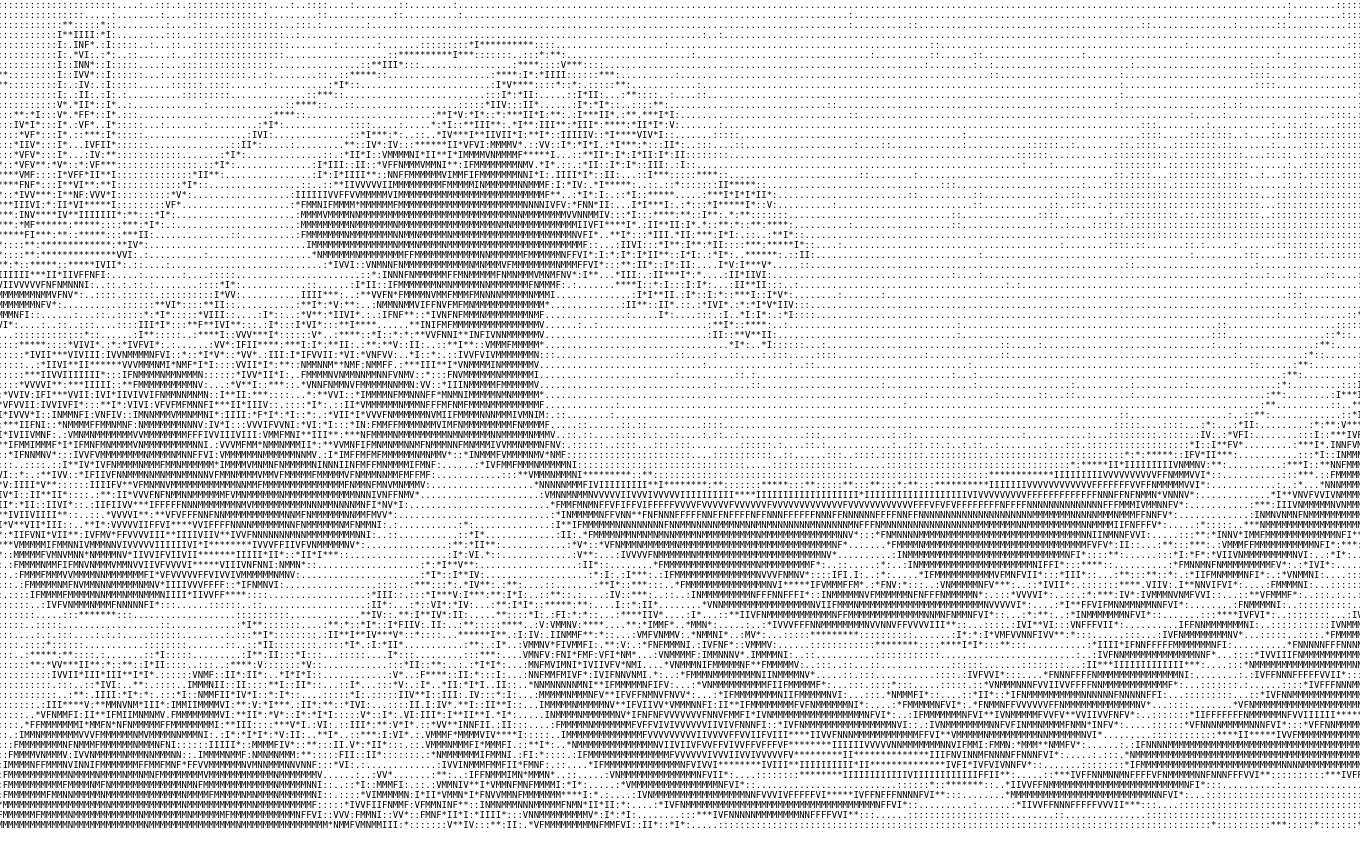
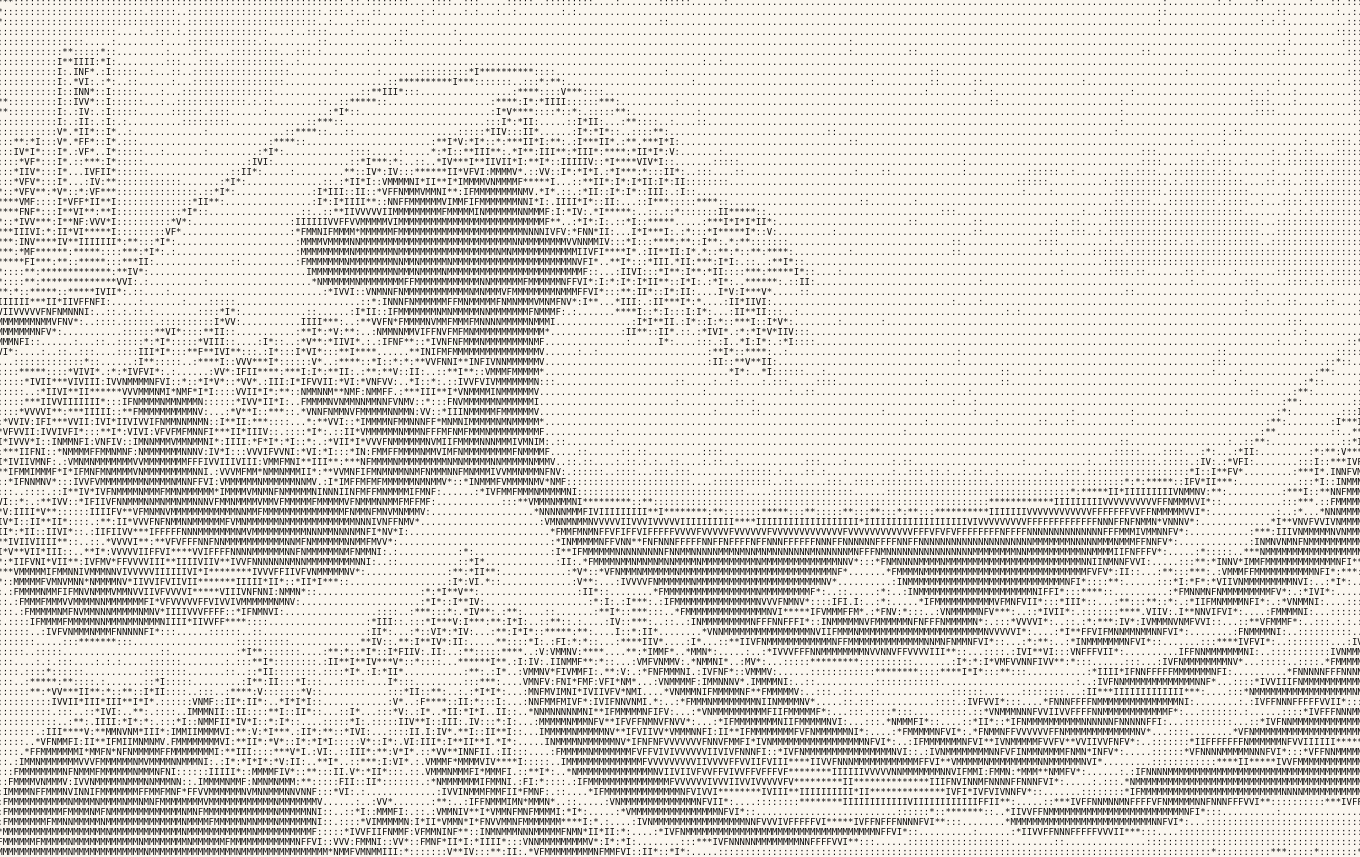
Before and after one commit to Gurvirr/ASCII-Image-Processing, a Flask app: page / in a window 1360 px wide; the page is wider, and only the part inside the window is pictured. Before the commit the page ends 828 px from the top of that part, so only its background shows below. Run offline with Flask 3, Linux system fonts and the light colour scheme.

Commit message:
style: add font and colours

```diff
--- a/static/css/styles.css
+++ b/static/css/styles.css
@@ -1,16 +1,30 @@
+@font-face {
+  font-family: 'FKRasterGrotesk';
+  src: url('../fonts/FKRasterGrotesk-Sharp.otf') format('opentype');
+  font-weight: normal;
+  font-style: normal;
+}
+
 body {
-  font-family: monospace;
-  background: #ffffff;
-  color: #000000;
+  font-family: 'FKRasterGrotesk', monospace;
+  background: #FAF6EF;
+  color: #0D0D0E;
   margin: 0;
   display: flex;
+  flex-direction: column;
   justify-content: center;
   align-items: center;
   height: 100vh;
+}
+
+pre#ascii-header {
+  font-size: 11px;
+  text-align: center;
 }
 
 pre#ascii {
   margin: 0;
   white-space: pre;
   font-size: 9px;
+  text-align: center;
 }
--- a/templates/index.html
+++ b/templates/index.html
@@ -6,6 +6,7 @@
     <link rel="stylesheet" href="{{ url_for('static', filename='css/styles.css') }}">
   </head>
   <body>
+    <p> Image to ASCII </p>
     <pre id="ascii">{{ ascii_home }}</pre>
   </body>
 </html>
```
Also changed, not shown: static/fonts/FKRasterGrotesk-Sharp.otf (added). Lines whose indentation alone changed are shown as unchanged.
